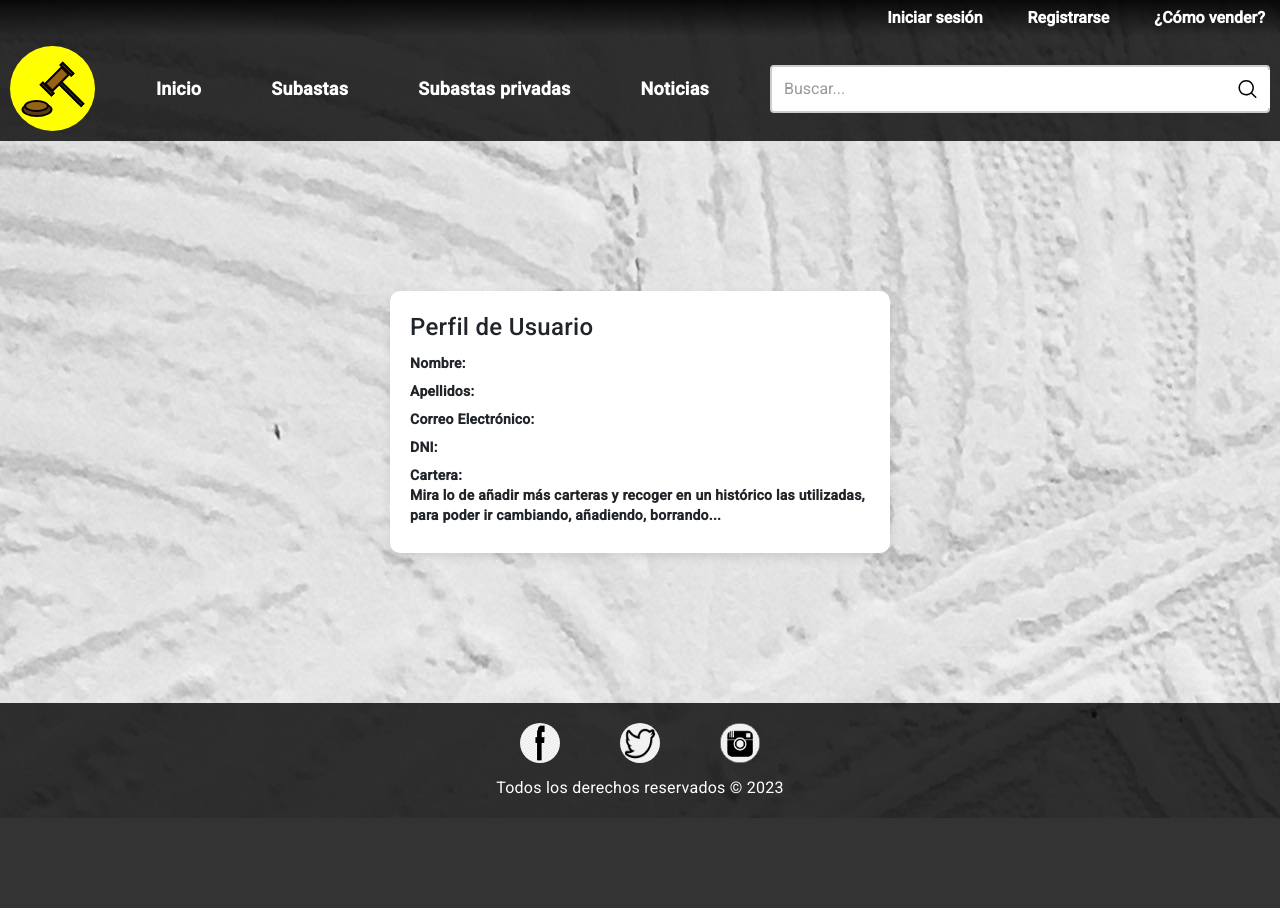
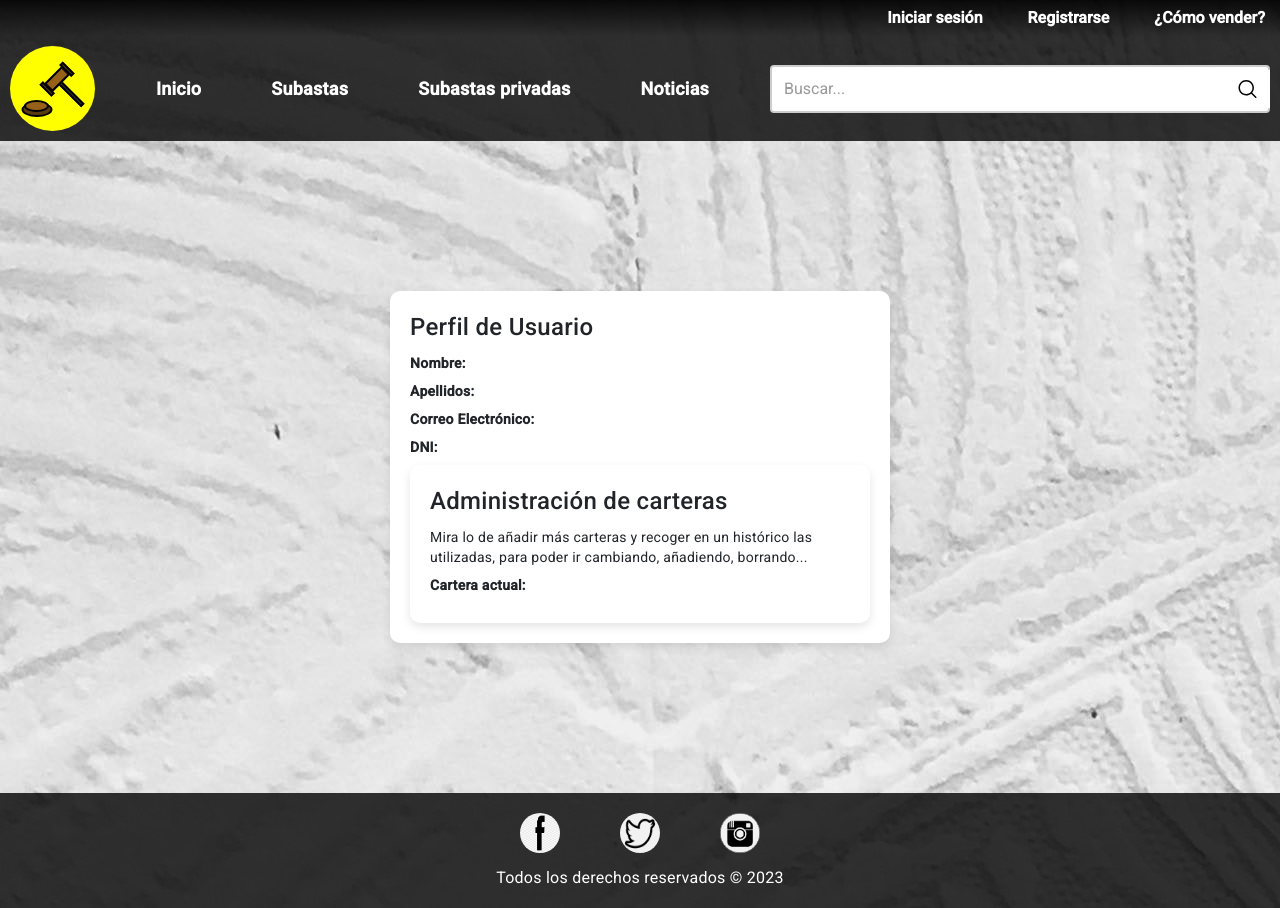
Before and after one commit to VicentevonEverec/Auction-Blockchain, an Angular app in the folder AuctionHouseWeb/: page /profile in a window 1280 px wide. Before the commit the page ends 818 px from the top, so only its background shows below. Built offline with nearby package versions, Linux system fonts and the light colour scheme; no server answers.

Commit message:
User DB updated

```diff
--- a/AuctionHouseWeb/src/app/profile/profile.component.html
+++ b/AuctionHouseWeb/src/app/profile/profile.component.html
@@ -9,12 +9,13 @@
         <p><strong>Apellidos:</strong> {{ stateService.getSurname() }}</p>
         <p><strong>Correo Electrónico:</strong> {{ stateService.getEmail() }}</p>
         <p><strong>DNI:</strong> {{ stateService.getDni() }}</p>
-        <p><strong>Cartera:
 
-            <br>
+        <div class="user-card">
+            <h2>Administración de carteras</h2>
             Mira lo de añadir más carteras y recoger en un histórico las utilizadas, para poder ir cambiando, añadiendo, borrando...
 
-        </strong> {{ stateService.getAccount() }}</p>
+            <p><strong>Cartera actual: </strong> {{ stateService.getAccount() }}</p>
+        </div>
       </div>
     </div>
 
```
Also changed, not shown: 1 other file (tests, documents, lock files or other folders).
